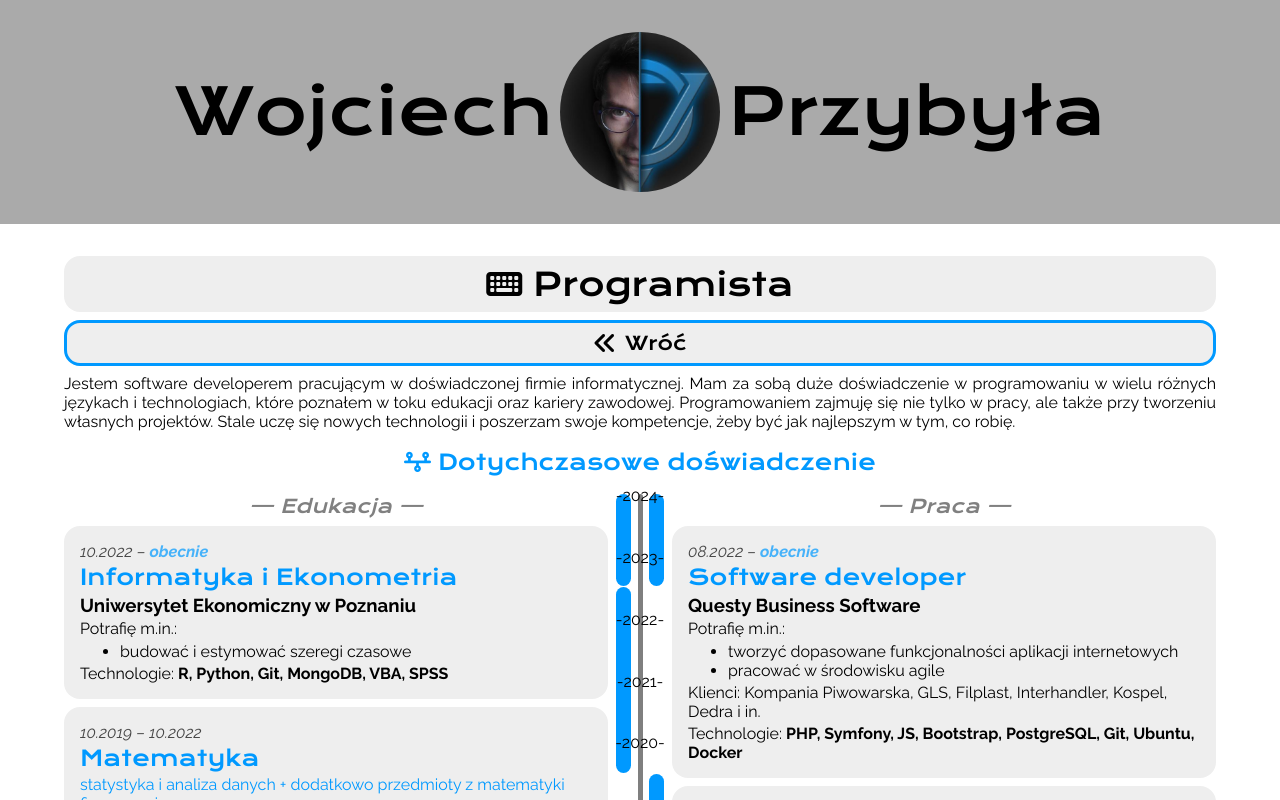
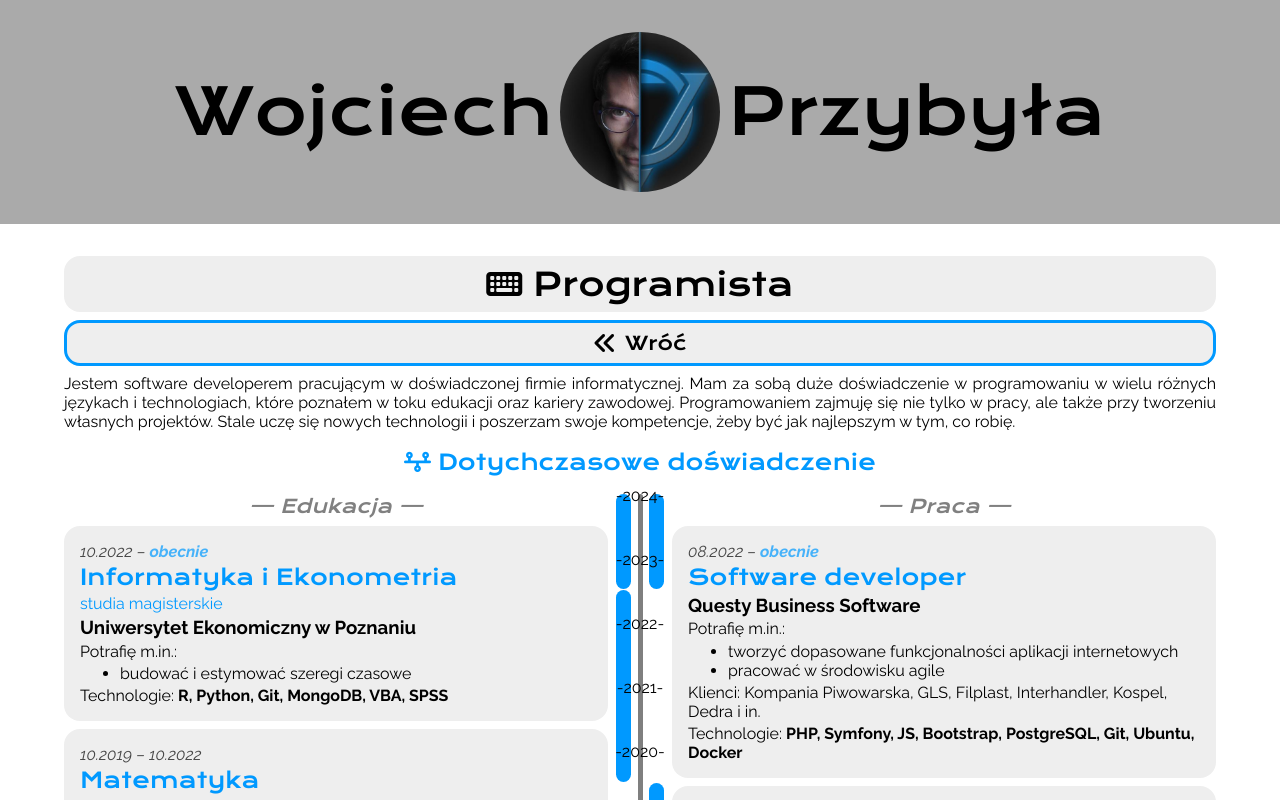
Before and after one commit to wpwwhimself/wpww-homepage, a React (Create React App) app: page /programmer in a window 1280 px wide. Built offline with nearby package versions, Linux system fonts and the light colour scheme; some icons are missing.

Commit message:
it - education levels

```diff
--- a/src/components/Programista/index.jsx
+++ b/src/components/Programista/index.jsx
@@ -16,6 +16,7 @@ export function Programista() {
                 code: "prg.edu.econ",
                 placeLink: "https://ue.poznan.pl/",
                 span: ["10.2022", null],
+                hasSpec: true,
                 stack: "R, Python, Git, MongoDB, VBA, SPSS"
             }, {
                 code: "prg.edu.math",
--- a/src/i18n/EN.json
+++ b/src/i18n/EN.json
@@ -39,7 +39,7 @@
             },
             "math": {
                 "name": "Mathematics",
-                "spec": "statistics and data analysis + additional subjects from financial mathematics",
+                "spec": "Bachelor's Degree: statistics and data analysis + additional subjects from financial mathematics",
                 "place": "Adam Mickiewicz University, Poznań",
                 "summary": [
                     "analyse and process statistical data",
@@ -48,7 +48,8 @@
                 ]
             },
             "econ": {
-                "name": "IT-econometrist",
+                "name": "IT and Econometrics",
+                "spec": "Master's Degree",
                 "place": "University of Economics and Business, Poznań",
                 "summary": [
                     "construct and estimate time serie"
--- a/src/i18n/PL.json
+++ b/src/i18n/PL.json
@@ -39,7 +39,7 @@
             },
             "math": {
                 "name": "Matematyka",
-                "spec": "statystyka i analiza danych + dodatkowo przedmioty z matematyki finansowej",
+                "spec": "studia licencjackie: statystyka i analiza danych + dodatkowo przedmioty z matematyki finansowej",
                 "place": "Uniwersytet im. Adama Mickiewicza w Poznaniu",
                 "summary": [
                     "analizować i przetwarzać dane statystyczne",
@@ -49,6 +49,7 @@
             },
             "econ": {
                 "name": "Informatyka i Ekonometria",
+                "spec": "studia magisterskie",
                 "place": "Uniwersytet Ekonomiczny w Poznaniu",
                 "summary": [
                     "budować i estymować szeregi czasowe"
```
